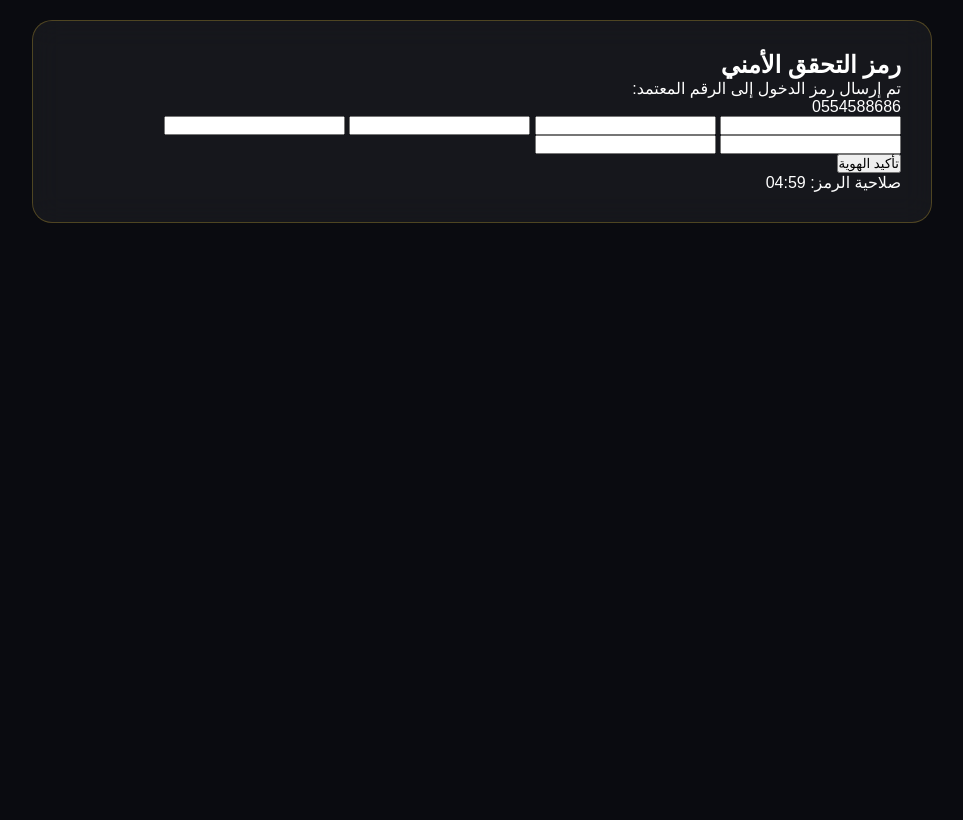
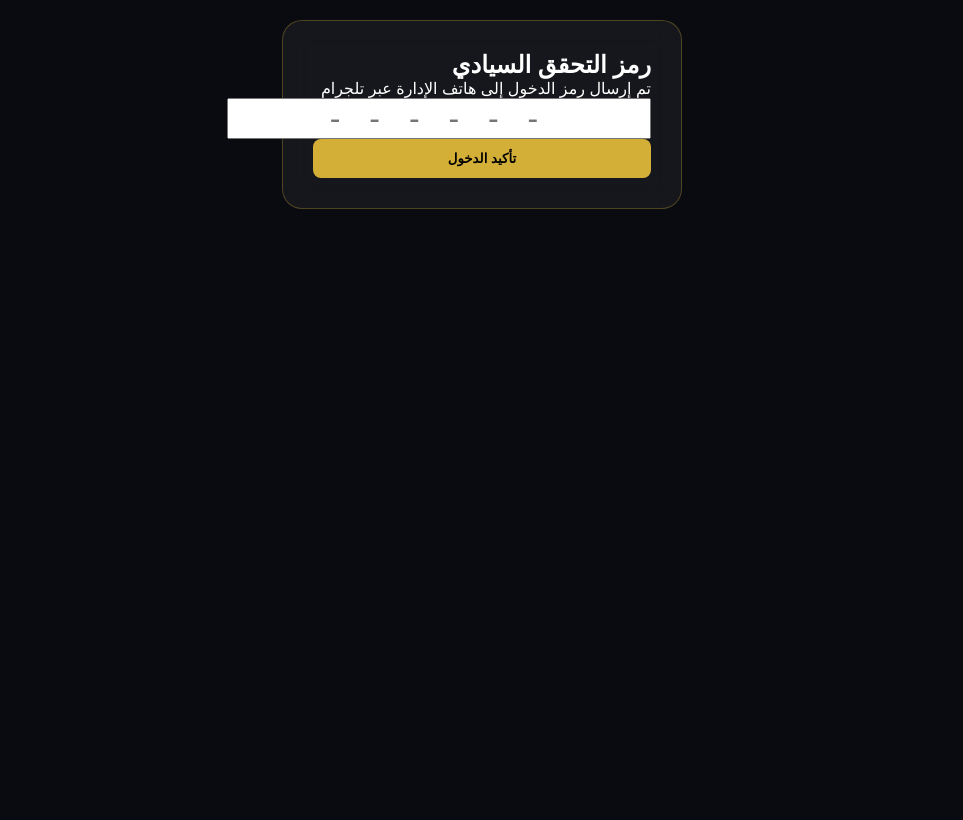
Before and after one commit to sosaskze143/Shadow-Ministry, a Flask app: template templates/admin_otp.html in a window 1280 px wide. Shown: the whole page, without its empty margins (158-1121 px from the left). Run offline with Flask 3, Linux system fonts and the light colour scheme; the template is opened without the code that fills it, so the values that code supplies are empty.

Commit message:
Revise admin OTP page layout and functionality

```diff
--- a/templates/admin_otp.html
+++ b/templates/admin_otp.html
@@ -1,32 +1,20 @@
 <!DOCTYPE html>
 <html lang="ar" dir="rtl">
 <head>
-    <meta charset="UTF-8">
-    <title>التحقق الثنائي | وزارة الظلال</title>
-    <link rel="stylesheet" href="{{ url_for('static', filename='css/style.css') }}">
-    <link rel="manifest" href="{{ url_for('manifest') }}">
-<meta name="theme-color" content="#d4af37">
+    <link rel="stylesheet" href="/static/css/style.css">
+    <title>التحقق الأمني | المشرف</title>
 </head>
-<body class="bg-darker">
-    <div class="otp-wrapper">
-        <div class="glass-card otp-box">
-            <i class="fas fa-shield-virus gold-text icon-xl"></i>
-            <h2>رمز التحقق الأمني</h2>
-            <p>تم إرسال رمز الدخول إلى الرقم المعتمد:</p>
-            <span class="phone-display">0554588686</span>
+<body>
+    <div class="flex-center" style="height: 100vh;">
+        <div class="glass-card text-center" style="max-width: 400px;">
+            <h2 class="gold-text">رمز التحقق السيادي</h2>
+            <p>تم إرسال رمز الدخول إلى هاتف الإدارة عبر تلجرام</p>
 
-            <form action="/admin/dashboard" method="GET" class="otp-form">
-                <div class="otp-inputs">
-                    <input type="text" maxlength="1" class="otp-unit">
-                    <input type="text" maxlength="1" class="otp-unit">
-                    <input type="text" maxlength="1" class="otp-unit">
-                    <input type="text" maxlength="1" class="otp-unit">
-                    <input type="text" maxlength="1" class="otp-unit">
-                    <input type="text" maxlength="1" class="otp-unit">
-                </div>
-                <button type="submit" class="btn-gold-block">تأكيد الهوية</button>
+            <form action="/admin_verify_otp" method="POST" class="mt-20">
+                <input type="text" name="otp" placeholder="- - - - - -"
+                       style="text-align: center; font-size: 2rem; letter-spacing: 10px;" required>
+                <button type="submit" class="btn-gold mt-20" style="width: 100%;">تأكيد الدخول</button>
             </form>
-            <p class="timer">صلاحية الرمز: <span id="countdown">04:59</span></p>
         </div>
     </div>
 </body>
```
